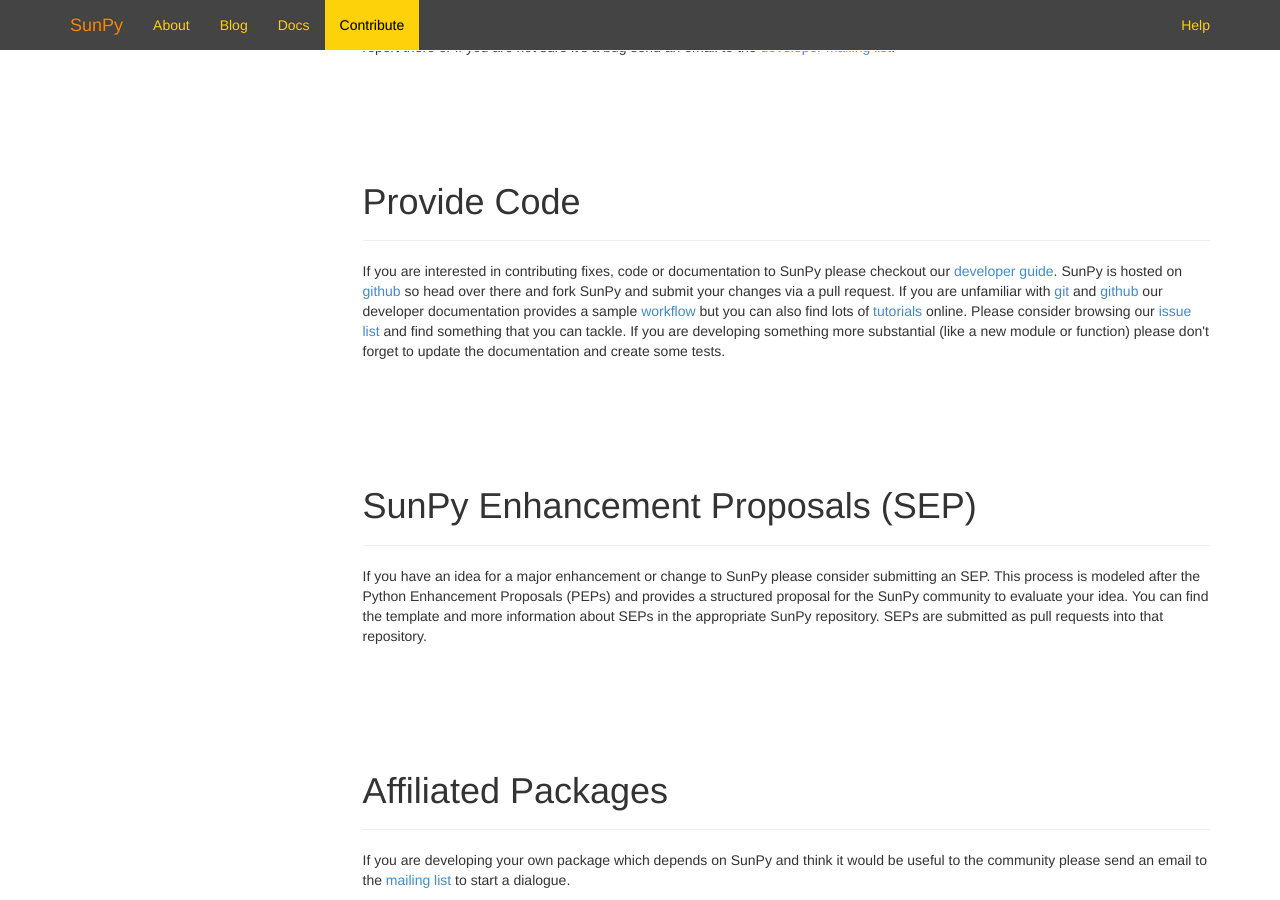
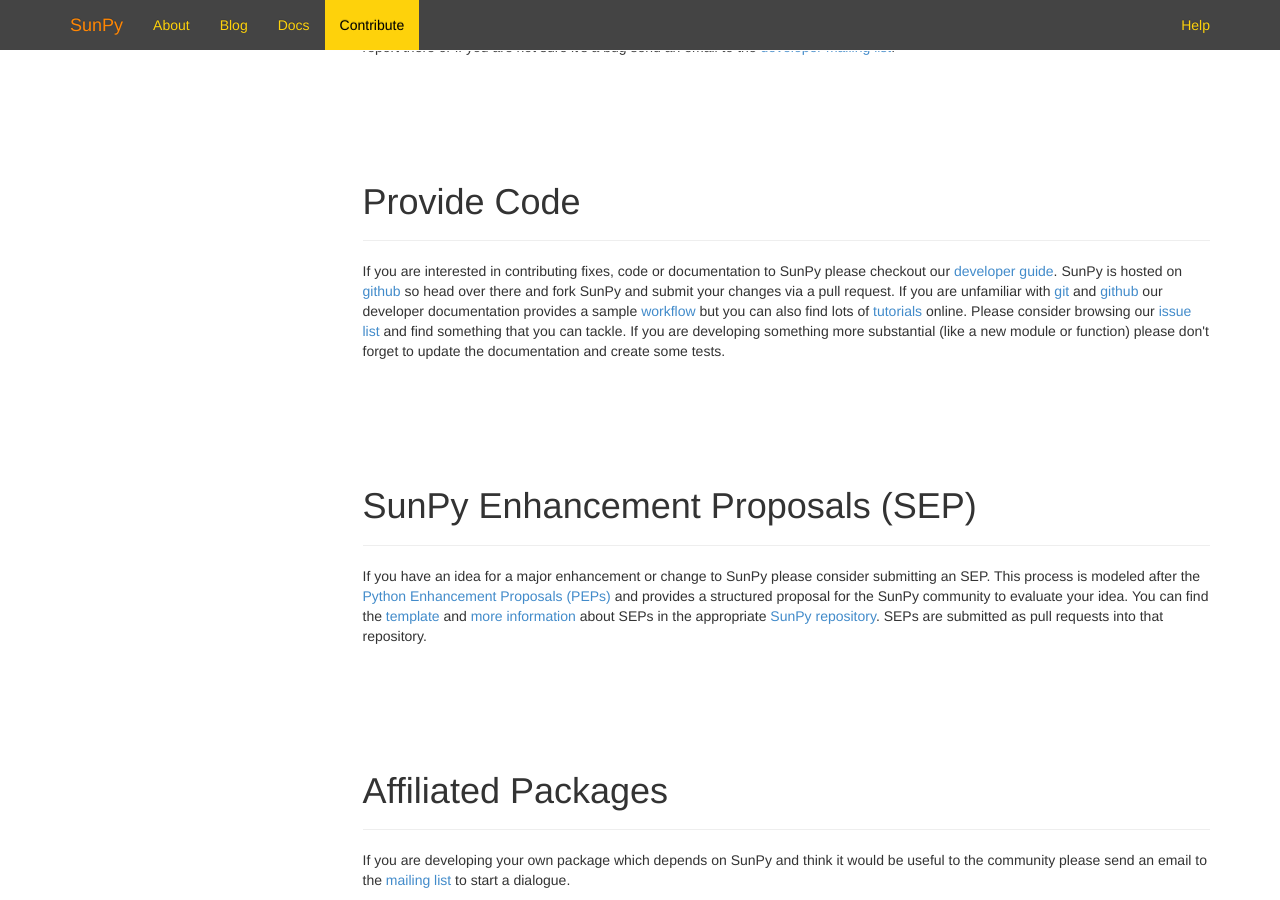
Before and after one commit to sunpy/sunpy.org, a Jekyll site: the page built from contribute.html, in a window 1280 px wide and 900 px high, scrolled down 699 px. Built offline with Jekyll 4.4.1, drawn with Linux system fonts in a browser that asks for light colours; nearby versions of some CDN libraries; Markdown is read by kramdown in place of the engine named in the settings; comment, search, counter and statistics services are not loaded; some of the changed lines change nothing that is shown.

Commit message:
fixed links

```diff
--- a/contribute.html
+++ b/contribute.html
@@ -59,9 +59,13 @@
     <h1 id="code">SunPy Enhancement Proposals (SEP)</h1>
   </div>
   <p>If you have an idea for a major enhancement or change to SunPy please consider
-  submitting an SEP. This process is modeled after the Python Enhancement Proposals (PEPs)
+  submitting an SEP. This process is modeled after the
+  <a href="http://legacy.python.org/dev/peps/">Python Enhancement Proposals (PEPs)</a>
   and provides a structured proposal for the SunPy community to evaluate your idea.
-  You can find the template and more information about SEPs in the appropriate SunPy repository.
+  You can find the
+  <a href="https://github.com/sunpy/sunpy-SEP/blob/master/SEP-template.md">template</a> and
+  <a href="https://github.com/sunpy/sunpy-SEP/blob/master/SEP-0001.md">more information</a> about SEPs in the appropriate
+  <a href="https://github.com/sunpy/sunpy-SEP">SunPy repository</a>.
   SEPs are submitted as pull requests into that repository.
   </p>
 </div>
```
